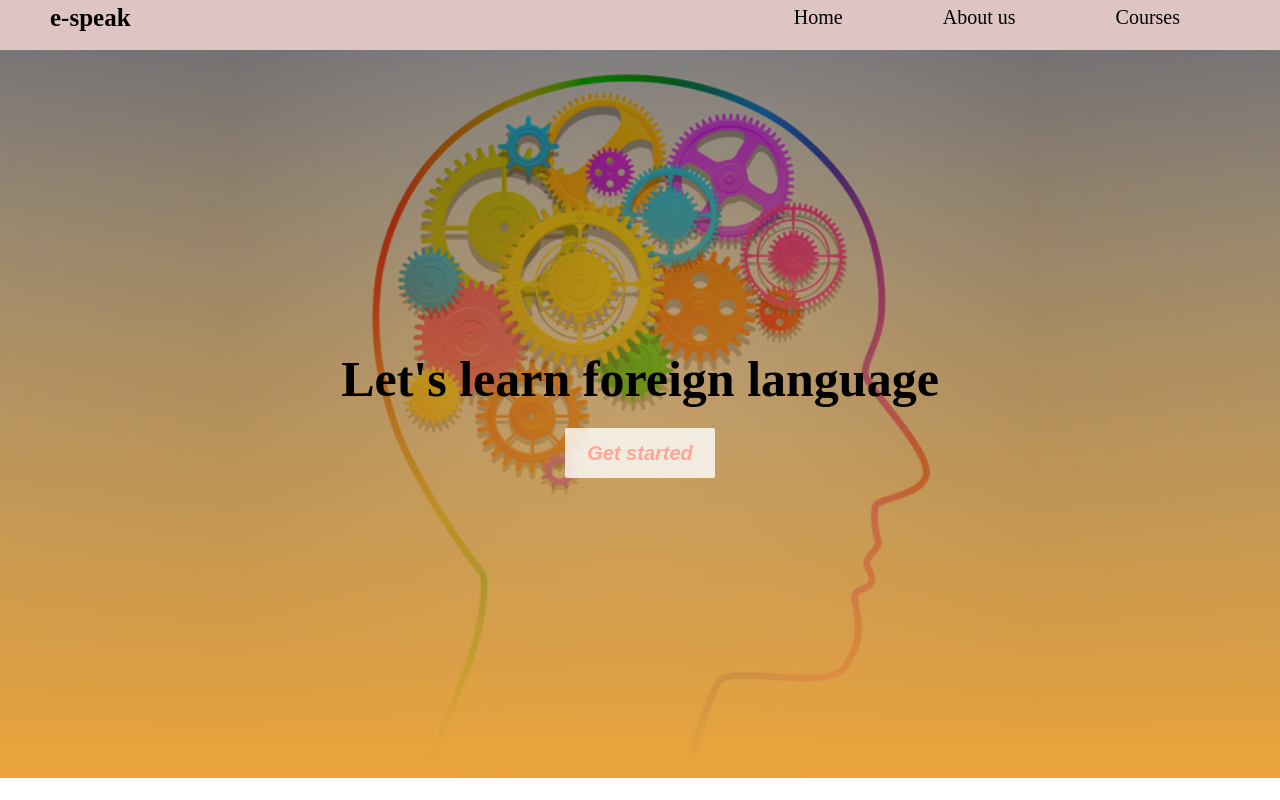
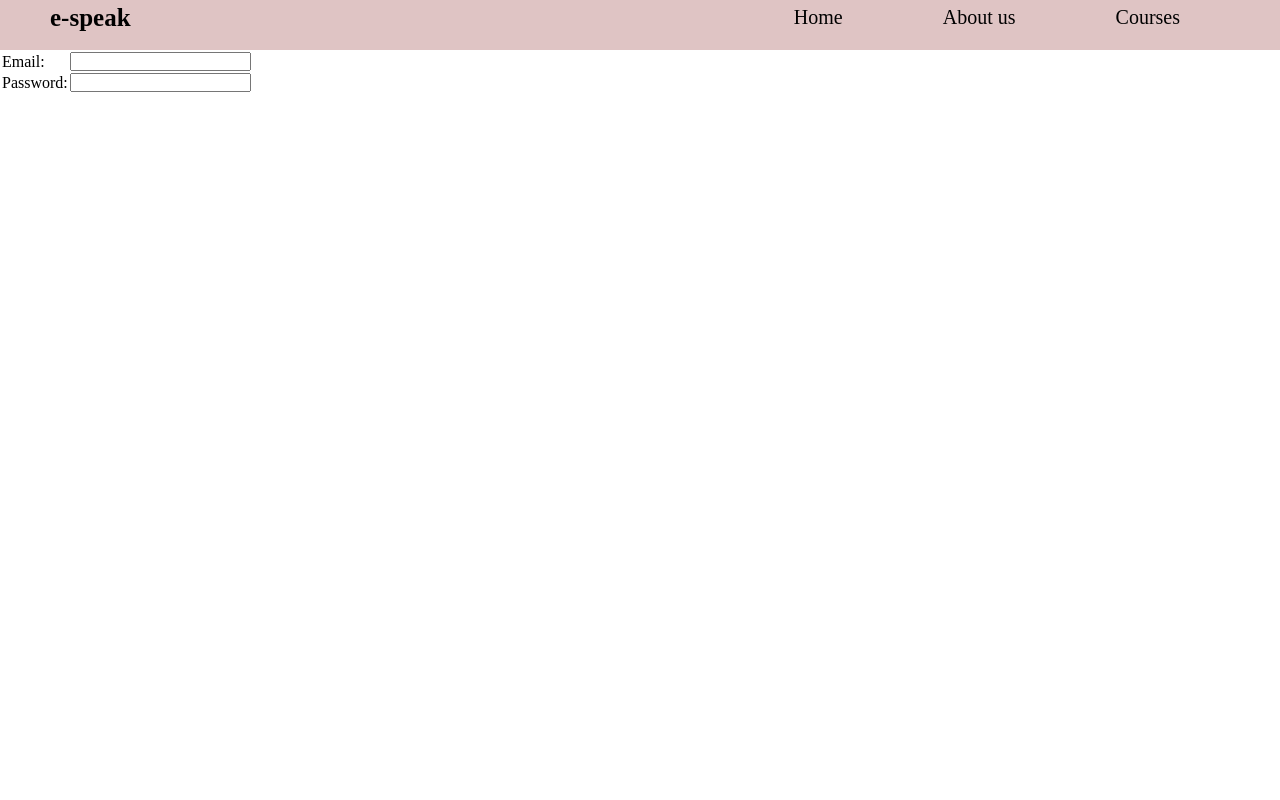
Before and after one commit to TahiryMariano/Hackathon-ISPM, a React (Create React App) app in the folder frontend/e-speak/: page / in a window 1280 px wide. Built offline with nearby package versions, Linux system fonts and the light colour scheme.

Commit message:
send form structure

```diff
--- a/frontend/e-speak/src/App.css
+++ b/frontend/e-speak/src/App.css
@@ -79,3 +79,8 @@
   transform: translateY(-5px);
   background-color: #fff;
 }
+
+.login_formulaire{
+  position: absolute;
+  top: 50px;
+}
--- a/frontend/e-speak/src/App.js
+++ b/frontend/e-speak/src/App.js
@@ -1,13 +1,12 @@
 import "./App.css";
 import Login from "./component/Login";
 import Nav from "./component/Nav";
-import HomeBody from "./component/HomeBody";
+//import HomeBody from "./component/HomeBody";
 
 function App() {
   return (
     <div className="App">
       <Nav />
-      <HomeBody />
       <Login />
     </div>
   );
--- a/frontend/e-speak/src/component/Login.js
+++ b/frontend/e-speak/src/component/Login.js
@@ -1,20 +1,28 @@
-const Login = () => {
-    return (
-        <div>
-            <form>
-                <label>
-                    Email :
-                    <input type="text" name="email" />
-                </label>
-                <input type="submit" value="Envoyer" />
-                <label>
-                    Password :
-                    <input type="text" name="password" />
-                </label>
-                <input type="submit" value="Envoyer" />
-            </form>
-        </div>
-    )
+function Login() {
+  return (
+    <div className="login_formulaire">
+      <form action="">
+        <table>
+          <tr>
+            <td>
+              <label htmlFor="email">Email:</label>
+            </td>
+            <td>
+              <input type="email" name="email" />
+            </td>
+          </tr>
+          <tr>
+            <td>
+              <label htmlFor="password">Password:</label>
+            </td>
+            <td>
+              <input type="password" name="password" />
+            </td>
+          </tr>
+        </table>
+      </form>
+    </div>
+  );
 }
 
 export default Login;
```
